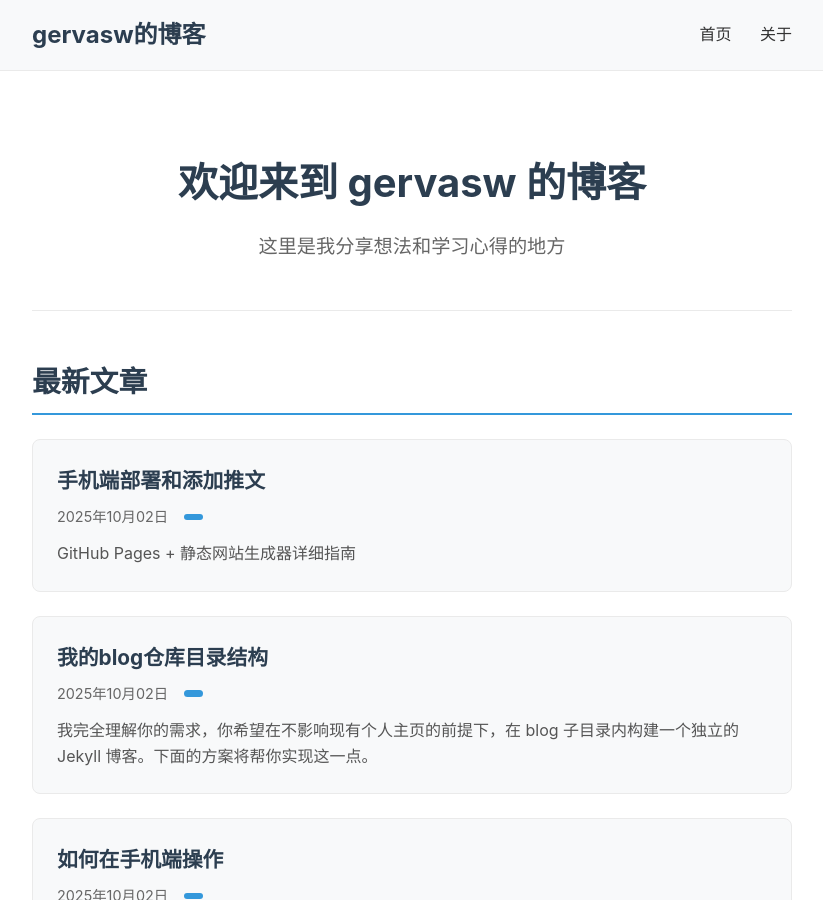
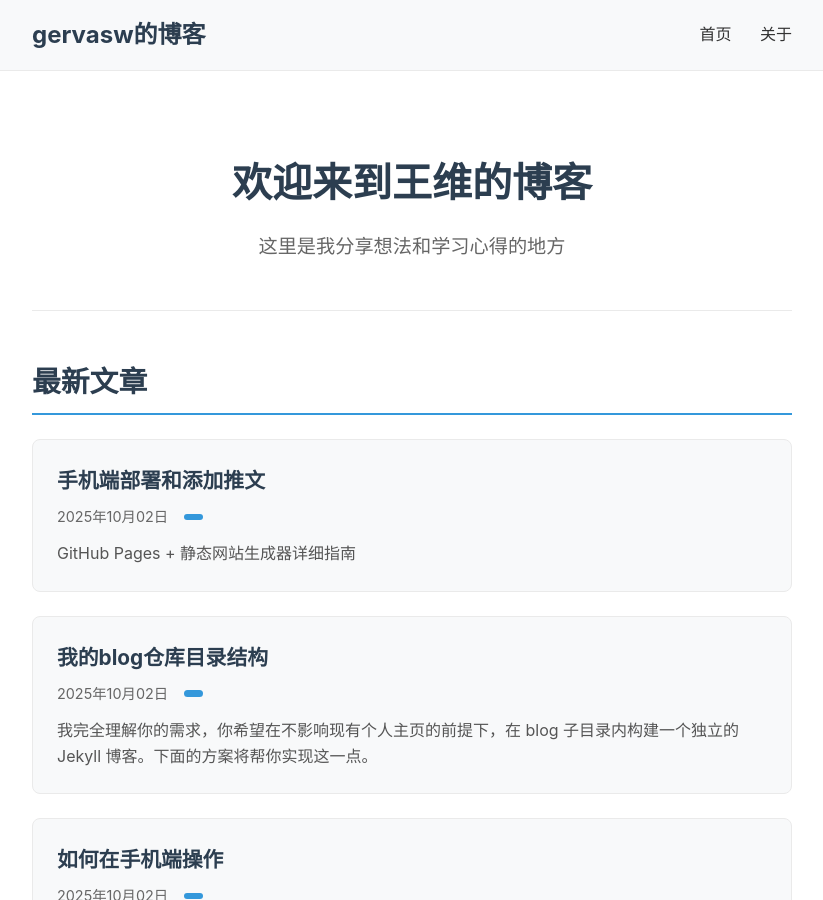
Before and after one commit to GervasW/GervasW.github.io, a Jekyll site: the page built from blog/index.md, in a window 1280 px wide and 900 px high. Shown: the whole window, without its empty margins (228-1051 px from the left). Built offline with Jekyll 4.4.1, drawn with Linux system fonts in a browser that asks for light colours.

Commit message:
更新 index.md

```diff
--- a/blog/index.md
+++ b/blog/index.md
@@ -1,11 +1,11 @@
 ---
 layout: default
-title: "gervasw的博客"
+title: "王维的博客"
 description: "记录思考、学习与成长"
 ---
 
 <div class="hero">
-    <h1>欢迎来到 gervasw 的博客</h1>
+    <h1>欢迎来到王维的博客</h1>
     <p>这里是我分享想法和学习心得的地方</p>
 </div>
 
```
